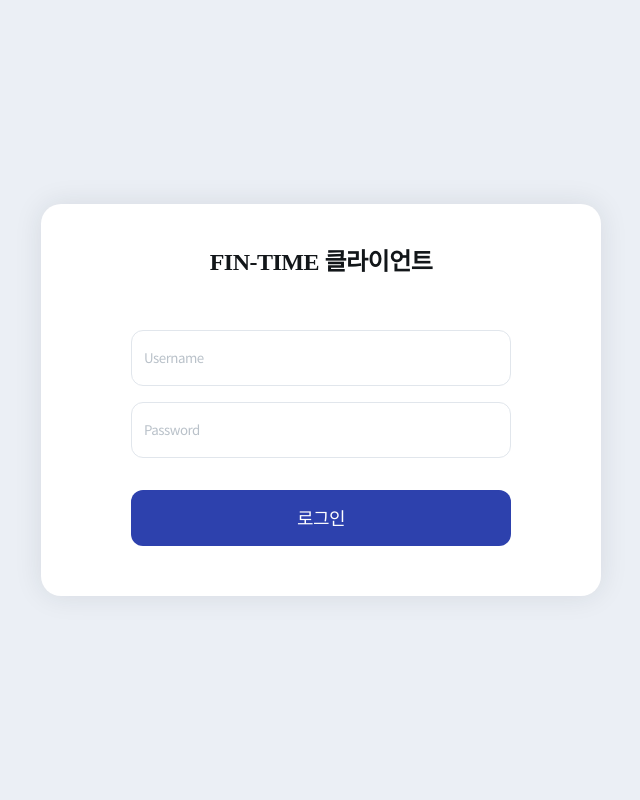
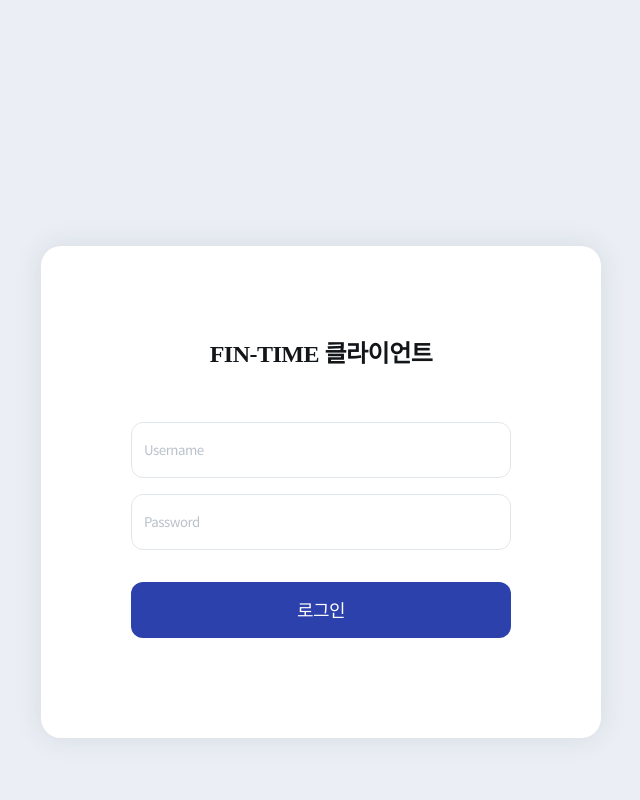
Before and after one commit to dubhe-fintime/finTime_client, a Flask app: page / in a window 1280 px wide. Shown: the whole page, without its empty margins (319-959 px from the left). Run offline with Flask 3, Linux system fonts and the light colour scheme; some web fonts are replaced.

Commit message:
rollback

```diff
--- a/templates/page/index.html
+++ b/templates/page/index.html
@@ -21,40 +21,39 @@
             box-sizing: border-box;
         }
 
-        html, body {
+        html,
+        body {
             margin: 0;
             padding: 0;
             width: 100%;
             height: 100%;
-            min-height: 100vh;
             font-family: "NotoSans";
-            display: flex;
-            flex-direction: column;
         }
 
         .wrapper {
-            display: flex;
-            align-items: center;
-            justify-content: center;
+            position: relative;
             width: 100%;
             height: 100%;
-            min-height: 100vh; /* 기본 화면 높이 설정 */
             background-color: #ebeff5;
-            flex: 1; /* 부모 컨테이너가 차지하는 공간을 확장 */
         }
 
         .login-area {
             display: flex;
-            flex-direction: column;
             align-items: center;
             justify-content: center;
+            flex-direction: column;
+            box-shadow: 0px 0px 28px 0px rgba(29, 35, 52, 0.1);
+            position: relative;
+            top: auto;
+            left: 50%;
+            z-index: 3;
             width: 100%;
             max-width: 560px;
-            height: auto;
-            padding: 40px;
+            height: 492px;
             background-color: #ffffff;
-            box-shadow: 0px 0px 28px 0px rgba(29, 35, 52, 0.1);
+            transform: translate(-50%, 50%);
             border-radius: 20px;
+            transform-style: preserve-3d;
         }
 
         .login-area::after,
```
